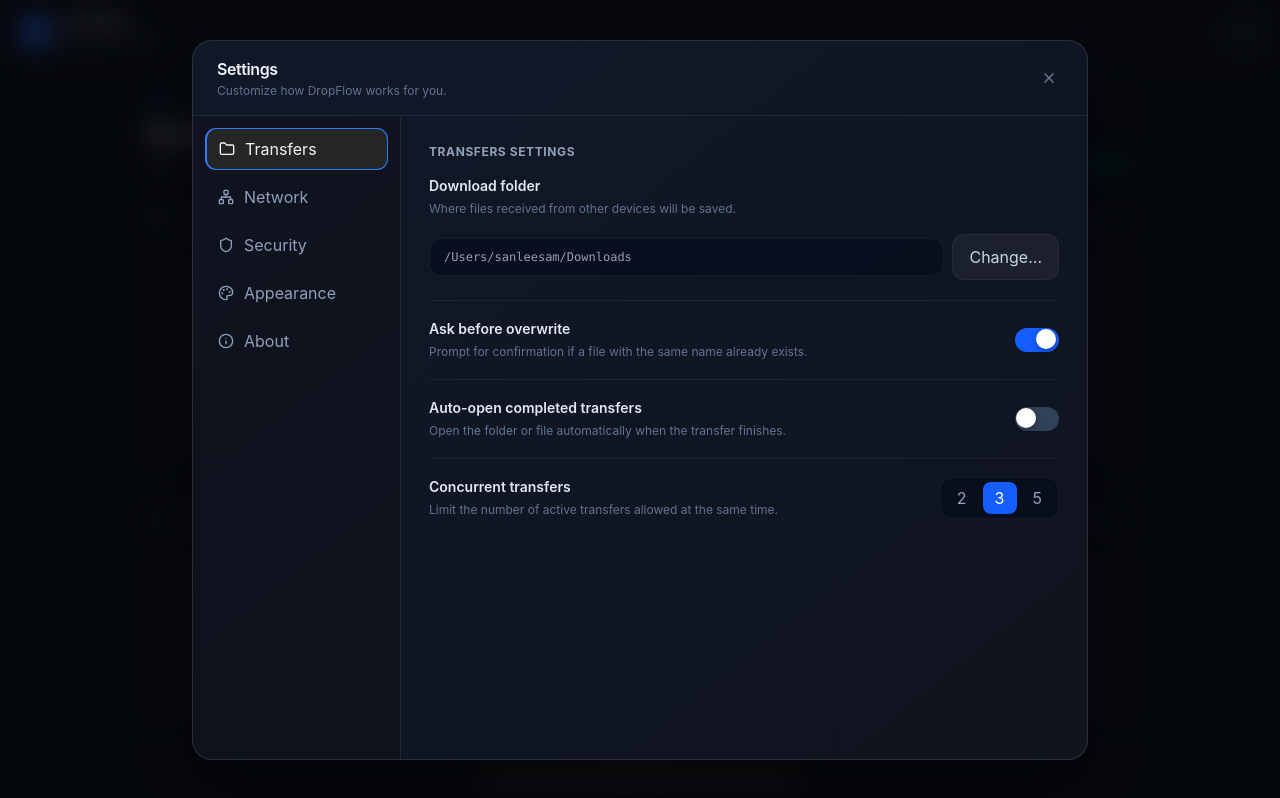
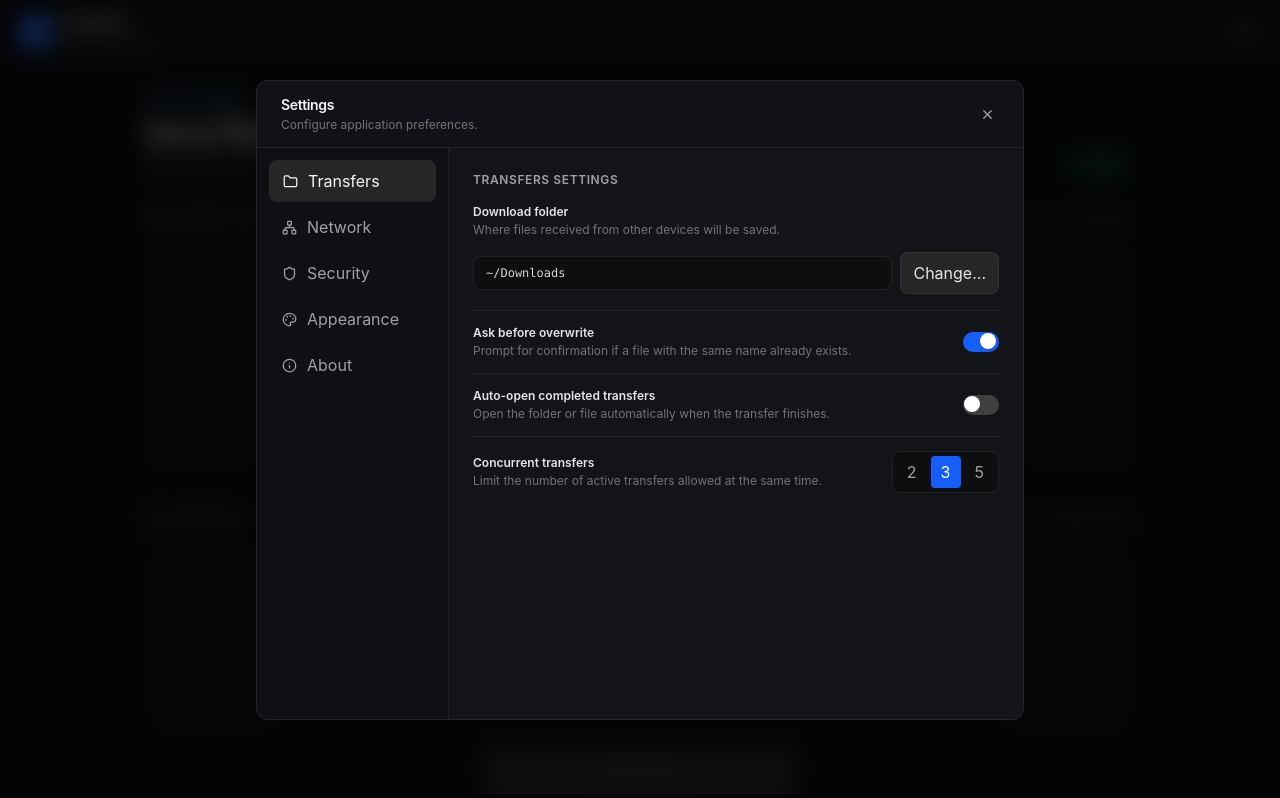
Before and after one commit to sanleesam/DropFlow, a React (Vite) app in the folder apps/desktop/: page / in a window 1280 px wide. Both pictures are taken after a click on the button "Open settings". Built offline with nearby package versions, Linux system fonts and the light colour scheme.

Commit message:
style(settings): refine settings modal and tab surfaces for native desktop aesthetic

```diff
--- a/apps/desktop/src/components/SettingsModal.tsx
+++ b/apps/desktop/src/components/SettingsModal.tsx
@@ -46,19 +46,19 @@
       disabled={disabled}
       onClick={() => onChange(!checked)}
       className={[
-        "relative inline-flex h-6 w-11 shrink-0 cursor-pointer rounded-full border border-transparent",
-        "transition-colors duration-200 ease-in-out focus:outline-none focus:ring-2",
+        "relative inline-flex h-5 w-9 shrink-0 cursor-pointer rounded-full border border-transparent",
+        "transition-colors duration-150 ease-in-out focus:outline-none focus:ring-2",
         accent.switchFocus,
-        checked ? accent.switchBg : "bg-slate-700",
-        disabled ? "opacity-30 cursor-not-allowed" : "hover:bg-opacity-95",
+        checked ? accent.switchBg : "bg-neutral-700",
+        disabled ? "opacity-30 cursor-not-allowed" : "hover:opacity-90",
       ].join(" ")}
     >
       <span
         aria-hidden="true"
         className={[
-          "pointer-events-none inline-block h-5 w-5 transform rounded-full bg-white shadow-[0_2px_6px_rgba(0,0,0,.3)] ring-0",
-          "transition duration-200 ease-in-out",
-          checked ? "translate-x-5" : "translate-x-0",
+          "pointer-events-none inline-block h-4 w-4 transform rounded-full bg-white shadow-sm ring-0",
+          "transition duration-150 ease-in-out",
+          checked ? "translate-x-4" : "translate-x-0",
         ].join(" ")}
       />
     </button>
@@ -104,50 +104,47 @@
   if (!isOpen) return null;
 
   const tabs: { id: TabID; label: string; icon: React.ReactNode }[] = [
-    { id: "transfers", label: "Transfers", icon: <Folder size={16} /> },
-    { id: "network", label: "Network", icon: <Network size={16} /> },
-    { id: "security", label: "Security", icon: <Shield size={16} /> },
-    { id: "appearance", label: "Appearance", icon: <Palette size={16} /> },
-    { id: "about", label: "About", icon: <Info size={16} /> },
+    { id: "transfers", label: "Transfers", icon: <Folder size={15} /> },
+    { id: "network", label: "Network", icon: <Network size={15} /> },
+    { id: "security", label: "Security", icon: <Shield size={15} /> },
+    { id: "appearance", label: "Appearance", icon: <Palette size={15} /> },
+    { id: "about", label: "About", icon: <Info size={15} /> },
   ];
 
   return (
     <div
       ref={overlayRef}
       onClick={handleOverlayClick}
-      className="fixed inset-0 z-50 flex items-center justify-center bg-[#05070c]/75 p-3 backdrop-blur-md animate-backdrop-fade-in sm:p-6"
+      className="fixed inset-0 z-50 flex items-center justify-center bg-black/65 p-3 backdrop-blur-md animate-backdrop-fade-in sm:p-6"
     >
       {/* Modal Dialog Container */}
       <div
         className="
-          relative flex h-[min(720px,92vh)] w-full max-w-4xl flex-col overflow-hidden rounded-[20px] border border-white/[.12]
-          bg-[#10151f]/98 shadow-[0_28px_80px_rgba(0,0,0,.55)]
+          relative flex h-[min(640px,88vh)] w-full max-w-3xl flex-col overflow-hidden rounded-xl border border-white/[0.08]
+          bg-[#121418] shadow-2xl
           animate-modal-scale-in
         "
       >
-        {/* Subtle background glow sheen */}
-        <div className="pointer-events-none absolute inset-0 bg-gradient-to-br from-[var(--df-accent)]/[0.05] to-transparent" />
-
         {/* Modal Header */}
-        <div className="z-10 flex items-center justify-between border-b border-white/[.08] px-5 py-4 select-none sm:px-6">
+        <div className="z-10 flex items-center justify-between border-b border-white/[0.07] px-5 py-3.5 select-none bg-[#101216]/60 sm:px-6">
           <div>
-            <h2 className="text-base font-semibold tracking-tight text-slate-100">Settings</h2>
-            <p className="mt-0.5 text-xs text-slate-500">Customize how DropFlow works for you.</p>
+            <h2 className="text-sm font-semibold tracking-tight text-neutral-100">Settings</h2>
+            <p className="mt-0.5 text-xs text-neutral-500">Configure application preferences.</p>
           </div>
           <button
             type="button"
             onClick={onClose}
             className="
-              w-7 h-7 rounded-lg
+              w-6 h-6 rounded-md
               flex items-center justify-center
-              text-slate-500 hover:text-slate-200
-              hover:bg-white/5
+              text-neutral-400 hover:text-neutral-200
+              hover:bg-neutral-800
               transition-all duration-150
-              outline-none focus-visible:ring-1 focus-visible:ring-slate-500
+              outline-none focus-visible:ring-1 focus-visible:ring-neutral-500
             "
             aria-label="Close settings"
           >
-            <X size={16} strokeWidth={2.5} />
+            <X size={15} strokeWidth={2} />
           </button>
         </div>
 
@@ -155,8 +152,8 @@
         <div className="flex-1 flex flex-col md:flex-row overflow-hidden z-10">
 
           {/* Navigation Sidebar */}
-          <div className="w-full flex-shrink-0 border-b border-white/[.08] bg-[#0d121b]/65 md:w-52 md:border-b-0 md:border-r">
-            <nav className="flex gap-1 overflow-x-auto p-2 md:flex-col md:gap-1.5 md:p-3 scrollbar-none">
+          <div className="w-full flex-shrink-0 border-b border-white/[0.07] bg-[#0e1013] md:w-48 md:border-b-0 md:border-r">
+            <nav className="flex gap-1 overflow-x-auto p-2 md:flex-col md:gap-1 md:p-3 scrollbar-none">
               {tabs.map((tab) => {
                 const isActive = activeTab === tab.id;
                 return (
@@ -165,11 +162,11 @@
                     type="button"
                     onClick={() => setActiveTab(tab.id)}
                     className={[
-                      "flex items-center gap-2.5 rounded-[11px] border px-3 py-2 text-sm font-medium",
-                      "transition-all duration-200 select-none shrink-0 whitespace-nowrap",
+                      "flex items-center gap-2.5 rounded-lg border border-transparent px-3 py-2 text-xs font-medium",
+                      "transition-colors duration-150 select-none shrink-0 whitespace-nowrap",
                       isActive
                         ? accent.sidebarActive
-                        : "border-transparent text-slate-400 hover:bg-white/[.05] hover:text-slate-200",
+                        : "text-neutral-400 hover:bg-neutral-800/50 hover:text-neutral-200",
                     ].join(" ")}
                   >
                     {tab.icon}
@@ -181,7 +178,7 @@
           </div>
 
           {/* Active Panel Content Pane */}
-          <div className="flex-1 overflow-y-auto p-5 scrollbar-none sm:p-7">
+          <div className="flex-1 overflow-y-auto p-5 scrollbar-none sm:p-6 bg-[#121418]">
             {activeTab === "transfers" && <TransfersTab />}
             {activeTab === "network" && <NetworkTab />}
             {activeTab === "security" && <SecurityTab />}
--- a/apps/desktop/src/components/settings/NetworkTab.tsx
+++ b/apps/desktop/src/components/settings/NetworkTab.tsx
@@ -1,25 +1,24 @@
 import React from "react";
-import { useSettings, ACCENT_COLOR_MAPS } from "../SettingsProvider";
+import { useSettings } from "../SettingsProvider";
 import { Switch } from "../SettingsModal";
 
 export const NetworkTab: React.FC = () => {
   const { settings, updateSetting } = useSettings();
-  const accent = ACCENT_COLOR_MAPS[settings.accentColor];
 
   return (
-    <div className="flex flex-col gap-6 animate-[toast-slide-in_0.2s_ease-out]">
+    <div className="flex flex-col gap-5 animate-[backdrop-fade-in_0.15s_ease-out]">
       <div>
-        <h3 className="text-xs font-bold uppercase tracking-wider text-slate-400 mb-4 select-none">
+        <h3 className="text-xs font-semibold uppercase tracking-wider text-neutral-400 mb-4 select-none">
           Network Settings
         </h3>
 
         {/* Device Name input */}
-        <div className="flex flex-col gap-2 pb-5 border-b border-white/5">
+        <div className="flex flex-col gap-2 pb-4 border-b border-white/[0.07]">
           <div className="flex flex-col">
-            <label htmlFor="device-name-input" className="text-sm font-semibold text-slate-200">
+            <label htmlFor="device-name-input" className="text-xs font-semibold text-neutral-200">
               Device name
             </label>
-            <span className="text-xs text-slate-500 mt-1 leading-normal">
+            <span className="text-xs text-neutral-500 mt-0.5">
               The name other devices will see when discovering you.
             </span>
           </div>
@@ -32,44 +31,44 @@
               updateSetting("deviceNameMode", "custom");
             }}
             className={`
-              w-full mt-2 text-sm text-slate-200 bg-slate-950/40 border border-white/5 rounded-xl px-3.5 py-3
-              focus:outline-none focus:ring-1 ${accent.switchFocus}
+              w-full mt-1.5 text-xs text-neutral-200 bg-neutral-950/60 border border-white/[0.08] rounded-lg px-3 py-2
+              focus:outline-none focus:border-blue-500 focus:ring-1 focus:ring-blue-500/40
             `}
             placeholder="Enter device name"
           />
         </div>
 
         {/* Local IP Address */}
-        <div className="flex items-center justify-between py-4.5 border-b border-white/5 select-none">
+        <div className="flex items-center justify-between py-3.5 border-b border-white/[0.07] select-none">
           <div className="flex flex-col pr-4">
-            <span className="text-sm font-semibold text-slate-200">Local IP address</span>
-            <span className="text-xs text-slate-500 mt-1 leading-normal">
+            <span className="text-xs font-semibold text-neutral-200">Local IP address</span>
+            <span className="text-xs text-neutral-500 mt-0.5">
               Your local IPv4 address on this network.
             </span>
           </div>
-          <div className="font-mono text-xs text-slate-400 bg-slate-950/40 border border-white/5 rounded-lg px-2.5 py-1">
+          <div className="font-mono text-xs text-neutral-400 bg-neutral-950/60 border border-white/[0.08] rounded-md px-2.5 py-1">
             192.168.1.142
           </div>
         </div>
 
         {/* Port number */}
-        <div className="flex items-center justify-between py-4.5 border-b border-white/5 select-none">
+        <div className="flex items-center justify-between py-3.5 border-b border-white/[0.07] select-none">
           <div className="flex flex-col pr-4">
-            <span className="text-sm font-semibold text-slate-200">mDNS Port</span>
-            <span className="text-xs text-slate-500 mt-1 leading-normal">
+            <span className="text-xs font-semibold text-neutral-200">mDNS Port</span>
+            <span className="text-xs text-neutral-500 mt-0.5">
               The local network port advertised for DropFlow.
             </span>
           </div>
-          <div className="font-mono text-xs text-slate-400 bg-slate-950/40 border border-white/5 rounded-lg px-2.5 py-1">
+          <div className="font-mono text-xs text-neutral-400 bg-neutral-950/60 border border-white/[0.08] rounded-md px-2.5 py-1">
             42382
           </div>
         </div>
 
         {/* Device Visibility Switch */}
-        <div className="flex items-center justify-between py-4.5">
+        <div className="flex items-center justify-between py-3.5">
           <div className="flex flex-col pr-4">
-            <span className="text-sm font-semibold text-slate-200">Device visibility</span>
-            <span className="text-xs text-slate-500 mt-1 leading-normal">
+            <span className="text-xs font-semibold text-neutral-200">Device visibility</span>
+            <span className="text-xs text-neutral-500 mt-0.5">
               Allow other devices on this network to discover you.
             </span>
           </div>
--- a/apps/desktop/src/components/settings/TransfersTab.tsx
+++ b/apps/desktop/src/components/settings/TransfersTab.tsx
@@ -6,15 +6,13 @@
   const { settings, updateSetting } = useSettings();
   const accent = ACCENT_COLOR_MAPS[settings.accentColor];
   const [concurrentCount, setConcurrentCount] = useState(3);
-  const [downloadPath, setDownloadPath] = useState("/Users/sanleesam/Downloads");
+  const [downloadPath, setDownloadPath] = useState("~/Downloads");
 
   const handleBrowseFolder = () => {
-    // In a real tauri app we would invoke dialog.open.
-    // Here we'll simulate toggle paths to prove interactivity.
     const folders = [
-      "/Users/sanleesam/Downloads",
-      "/Users/sanleesam/Downloads/DropFlow",
-      "/Users/sanleesam/Desktop/DropFlow-Received"
+      "~/Downloads",
+      "~/Downloads/DropFlow",
+      "~/Desktop/Received"
     ];
     const currentIndex = folders.indexOf(downloadPath);
     const nextIndex = (currentIndex + 1) % folders.length;
@@ -22,32 +20,32 @@
   };
 
   return (
-    <div className="flex flex-col gap-6 animate-[toast-slide-in_0.2s_ease-out]">
+    <div className="flex flex-col gap-5 animate-[backdrop-fade-in_0.15s_ease-out]">
       <div>
-        <h3 className="text-xs font-bold uppercase tracking-wider text-slate-400 mb-4 select-none">
+        <h3 className="text-xs font-semibold uppercase tracking-wider text-neutral-400 mb-4 select-none">
           Transfers Settings
         </h3>
 
         {/* File Download Folder Option */}
-        <div className="flex flex-col gap-2 pb-5 border-b border-white/5">
+        <div className="flex flex-col gap-2 pb-4 border-b border-white/[0.07]">
           <div className="flex flex-col">
-            <label className="text-sm font-semibold text-slate-200">Download folder</label>
-            <span className="text-xs text-slate-500 mt-1 leading-normal">
+            <label className="text-xs font-semibold text-neutral-200">Download folder</label>
+            <span className="text-xs text-neutral-500 mt-0.5">
               Where files received from other devices will be saved.
             </span>
           </div>
-          <div className="flex items-center gap-2 mt-2">
-            <div className="flex-1 text-xs font-mono text-slate-400 bg-slate-950/40 border border-white/5 rounded-xl px-3.5 py-2.5 truncate">
+          <div className="flex items-center gap-2 mt-1.5">
+            <div className="flex-1 text-xs font-mono text-neutral-300 bg-neutral-950/60 border border-white/[0.08] rounded-lg px-3 py-2 truncate">
               {downloadPath}
             </div>
             <button
               type="button"
               onClick={handleBrowseFolder}
-              className={`
-                px-4 py-2.5 rounded-xl text-xs font-semibold
-                bg-white/5 hover:bg-white/10 text-slate-300 hover:text-white border border-white/5
-                transition-all duration-150 cursor-pointer outline-none focus-visible:ring-1 focus-visible:ring-[var(--df-accent)]
-              `}
+              className="
+                px-3 py-2 rounded-lg text-xs font-medium
+                bg-neutral-800 hover:bg-neutral-700 text-neutral-200 border border-white/[0.06]
+                transition-colors duration-150 cursor-pointer outline-none focus-visible:ring-1 focus-visible:ring-blue-500
+              "
             >
               Change...
             </button>
@@ -55,10 +53,10 @@
         </div>
 
         {/* Ask Before Overwrite Switch */}
-        <div className="flex items-center justify-between py-4.5 border-b border-white/5">
+        <div className="flex items-center justify-between py-3.5 border-b border-white/[0.07]">
           <div className="flex flex-col pr-4">
-            <span className="text-sm font-semibold text-slate-200">Ask before overwrite</span>
-            <span className="text-xs text-slate-500 mt-1 leading-normal">
+            <span className="text-xs font-semibold text-neutral-200">Ask before overwrite</span>
+            <span className="text-xs text-neutral-500 mt-0.5">
               Prompt for confirmation if a file with the same name already exists.
             </span>
           </div>
@@ -66,10 +64,10 @@
         </div>
 
         {/* Auto-open Switch */}
-        <div className="flex items-center justify-between py-4.5 border-b border-white/5">
+        <div className="flex items-center justify-between py-3.5 border-b border-white/[0.07]">
           <div className="flex flex-col pr-4">
-            <span className="text-sm font-semibold text-slate-200">Auto-open completed transfers</span>
-            <span className="text-xs text-slate-500 mt-1 leading-normal">
+            <span className="text-xs font-semibold text-neutral-200">Auto-open completed transfers</span>
+            <span className="text-xs text-neutral-500 mt-0.5">
               Open the folder or file automatically when the transfer finishes.
             </span>
           </div>
@@ -77,14 +75,14 @@
         </div>
 
         {/* Concurrent Transfers count selector */}
-        <div className="flex items-center justify-between py-4.5">
+        <div className="flex items-center justify-between py-3.5">
           <div className="flex flex-col pr-4">
-            <span className="text-sm font-semibold text-slate-200">Concurrent transfers</span>
-            <span className="text-xs text-slate-500 mt-1 leading-normal">
+            <span className="text-xs font-semibold text-neutral-200">Concurrent transfers</span>
+            <span className="text-xs text-neutral-500 mt-0.5">
               Limit the number of active transfers allowed at the same time.
             </span>
           </div>
-          <div className="flex items-center gap-1 bg-slate-950/40 border border-white/5 rounded-xl p-1 select-none">
+          <div className="flex items-center gap-1 bg-neutral-950/60 border border-white/[0.08] rounded-lg p-1 select-none">
             {[2, 3, 5].map((val) => {
               const isActive = concurrentCount === val;
               return (
@@ -93,8 +91,8 @@
                   type="button"
                   onClick={() => setConcurrentCount(val)}
                   className={`
-                    px-3 py-1 text-xs font-semibold rounded-lg transition-all duration-150 cursor-pointer
-                    ${isActive ? `${accent.switchBg} text-white` : "text-slate-400 hover:text-slate-200"}
+                    px-2.5 py-1 text-xs font-medium rounded transition-colors duration-150 cursor-pointer
+                    ${isActive ? `${accent.switchBg} text-white` : "text-neutral-400 hover:text-neutral-200"}
                   `}
                 >
                   {val}
```
Also changed, not shown: apps/desktop/src/components/settings/AboutTab.tsx (+28 -31 lines), apps/desktop/src/components/settings/AppearanceTab.tsx (+24 -24 lines), apps/desktop/src/components/settings/SecurityTab.tsx (+15 -15 lines).
